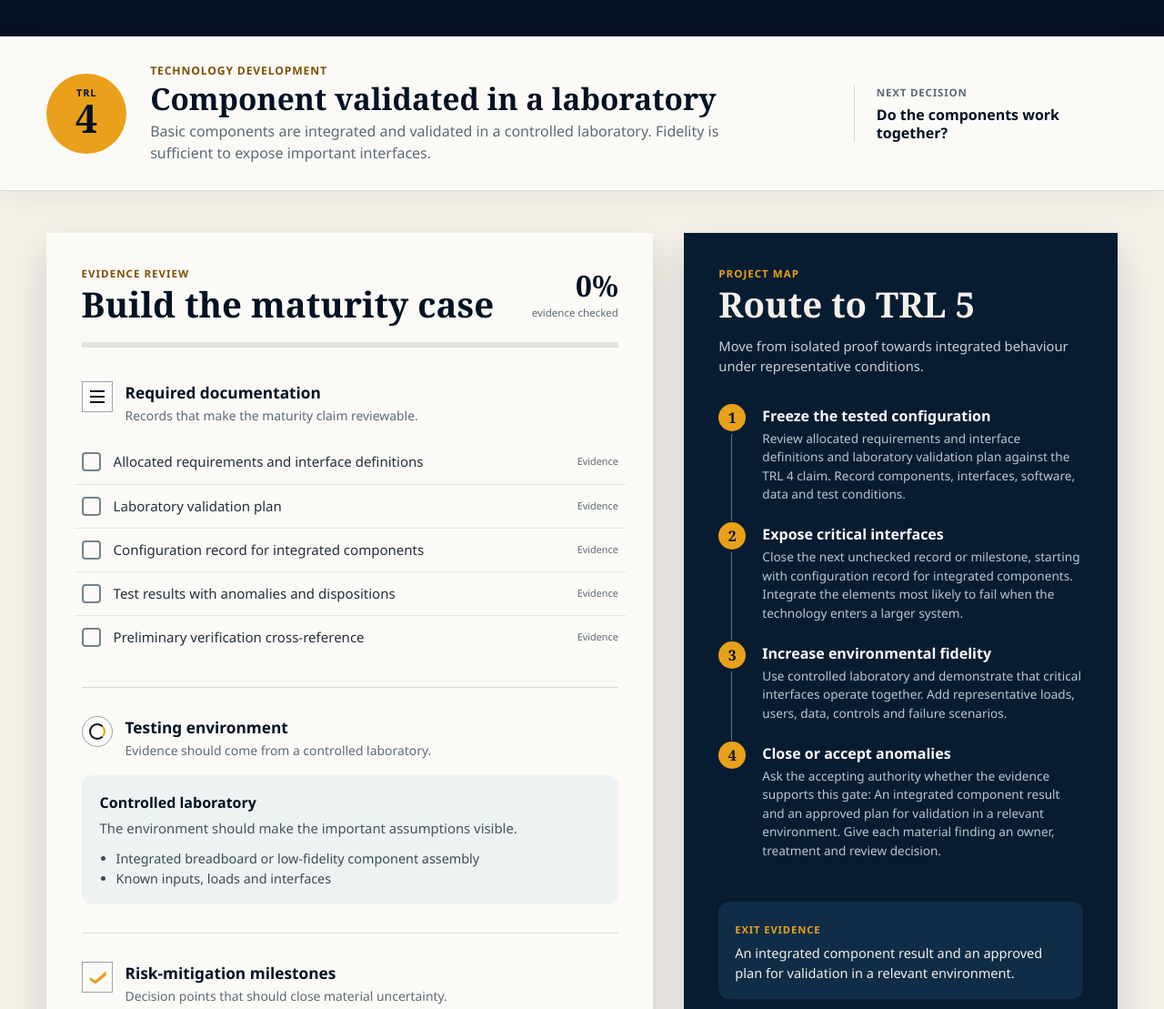
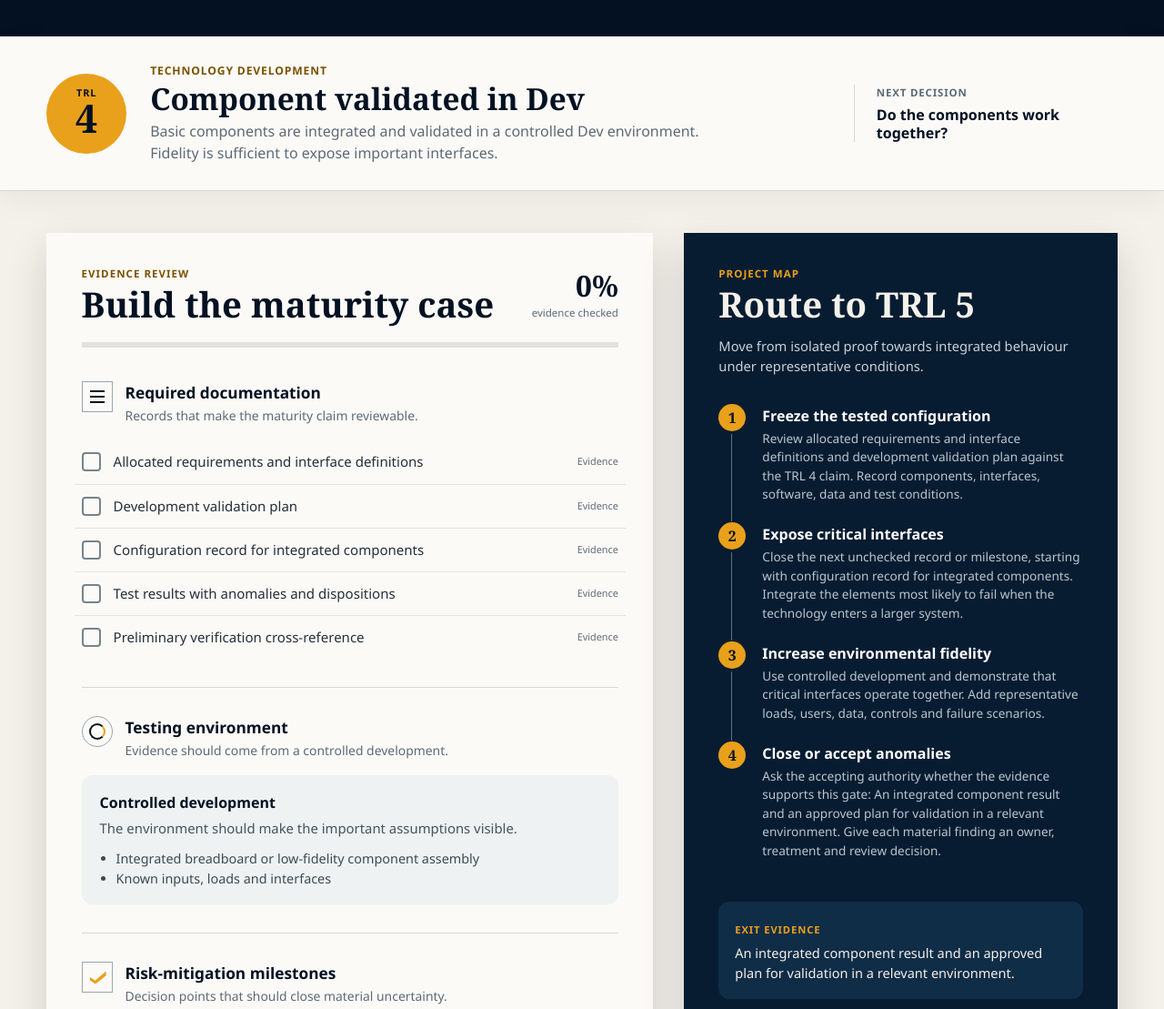
Before and after one commit to akeelm123/trl-evidence-planner, a website built with Vite: page index.html in a window 1280 px wide. Shown: the part 588-1697 px from the top of the page at 91% size. Built offline with nearby package versions, Linux system fonts and the light colour scheme.

Commit message:
changes to titles and removed NASA

```diff
--- a/app.js
+++ b/app.js
@@ -1,7 +1,7 @@
 const levels = [
   {
     level: 1, family: "Basic research", title: "Basic principles observed", decision: "Is there a credible scientific basis?",
-    definition: "Scientific observations are documented and linked to a possible technology concept. Application remains speculative.",
+    definition: "Observations are documented and linked to a possible technology concept. Application remains speculative.",
     environment: ["Analytical or theoretical setting", "Peer or subject-matter review", "No integrated hardware or software expected"],
     documents: ["Research question and intended application", "Literature review and prior-art scan", "Record of observed principles", "Initial assumptions and uncertainty log", "Named technical owner and review route"],
     milestones: ["Independent review confirms the principle is plausible", "Critical unknowns are ranked", "A testable technology concept is framed"],
@@ -20,19 +20,19 @@ const levels = [
   {
     level: 3, family: "Proof of concept", title: "Critical function proved analytically or experimentally", decision: "Did the critical function work?",
     definition: "Analytical studies or experiments show that the concept's key functions can work. Components may still be separate and low fidelity.",
-    environment: ["Controlled laboratory or simulation", "Bench experiments for critical functions", "Data captured against explicit acceptance criteria"],
+    environment: ["Controlled development or simulation", "Bench experiments for critical functions", "Data captured against explicit acceptance criteria"],
     documents: ["Approved proof-of-concept test plan", "Experiment configuration and materials", "Raw results and analysis", "Requirements trace to critical functions", "Updated risk and assumption log"],
     milestones: ["Critical functions meet stated thresholds", "Results are repeatable or independently reviewed", "Architecture for a component-level validation is selected"],
     pitfalls: ["Testing only the easiest function", "Changing acceptance criteria after seeing results", "Confusing a one-off result with repeatability"],
-    exit: "Repeatable proof that the critical functions work and an agreed component configuration for laboratory validation."
+    exit: "Repeatable proof that the critical functions work and an agreed component configuration for development validation."
   },
   {
-    level: 4, family: "Technology development", title: "Component validated in a laboratory", decision: "Do the components work together?",
-    definition: "Basic components are integrated and validated in a controlled laboratory. Fidelity is sufficient to expose important interfaces.",
-    environment: ["Controlled laboratory", "Integrated breadboard or low-fidelity component assembly", "Known inputs, loads and interfaces"],
-    documents: ["Allocated requirements and interface definitions", "Laboratory validation plan", "Configuration record for integrated components", "Test results with anomalies and dispositions", "Preliminary verification cross-reference"],
+    level: 4, family: "Technology development", title: "Component validated in Dev", decision: "Do the components work together?",
+    definition: "Basic components are integrated and validated in a controlled Dev environment. Fidelity is sufficient to expose important interfaces.",
+    environment: ["Controlled development", "Integrated breadboard or low-fidelity component assembly", "Known inputs, loads and interfaces"],
+    documents: ["Allocated requirements and interface definitions", "Development validation plan", "Configuration record for integrated components", "Test results with anomalies and dispositions", "Preliminary verification cross-reference"],
     milestones: ["Critical interfaces operate together", "Material failure modes have owners and treatments", "Representative-environment needs are defined"],
-    pitfalls: ["Calling separately tested components an integrated validation", "Leaving configuration changes unrecorded", "Using laboratory conditions that avoid the hardest interface"],
+    pitfalls: ["Calling separately tested components an integrated validation", "Leaving configuration changes unrecorded", "Using development conditions that avoid the hardest interface"],
     exit: "An integrated component result and an approved plan for validation in a relevant environment."
   },
   {
--- a/index.html
+++ b/index.html
@@ -4,7 +4,7 @@
   <meta charset="utf-8">
   <meta name="viewport" content="width=device-width, initial-scale=1">
   <meta name="description" content="Evidence-led Technology Readiness Level calculator for product development teams.">
-  <title>TRL Evidence Planner | TCI™</title>
+  <title>Technology Readiness Planner | TCI™</title>
   <link rel="stylesheet" href="styles.css">
 </head>
 <body>
@@ -21,7 +21,7 @@ FORM: Operate mode, grounded structure 6, split evidence ledger with a persisten
       <span class="brand-mark" aria-hidden="true"><i></i><i></i><i></i><i></i></span>
       <div>
         <p>Transformation Confidence Index™</p>
-        <strong>TRL evidence planner</strong>
+        <strong>Technology Readiness Planner</strong>
       </div>
     </div>
     <button class="quiet-button" id="resetButton" type="button">Reset evidence</button>
@@ -135,13 +135,13 @@ FORM: Operate mode, grounded structure 6, split evidence ledger with a persisten
         <p class="kicker dark">Assessment boundary</p>
         <h2 id="methodTitle">Guidance supports a review. It does not issue certification.</h2>
       </div>
-      <p>NASA defines TRLs as a nine-level maturity scale. The evidence needed for formal acceptance varies by agency, sector, product and approving authority. Confirm the applicable standard before using this checklist as a certification record.</p>
+      <p> </p>
     </section>
   </main>
 
   <footer>
     <p>Created by <strong>Akeel Munshi |</strong> Global technology and transformation executive</p>
-    <p>TRL guidance adapted for product planning. No project data leaves this browser.</p>
+    <p>Note:TRL guidance adapted for product planning. No project data leaves this browser.</p>
   </footer>
 
   <div class="toast" id="toast" role="status" aria-live="polite"></div>
```
